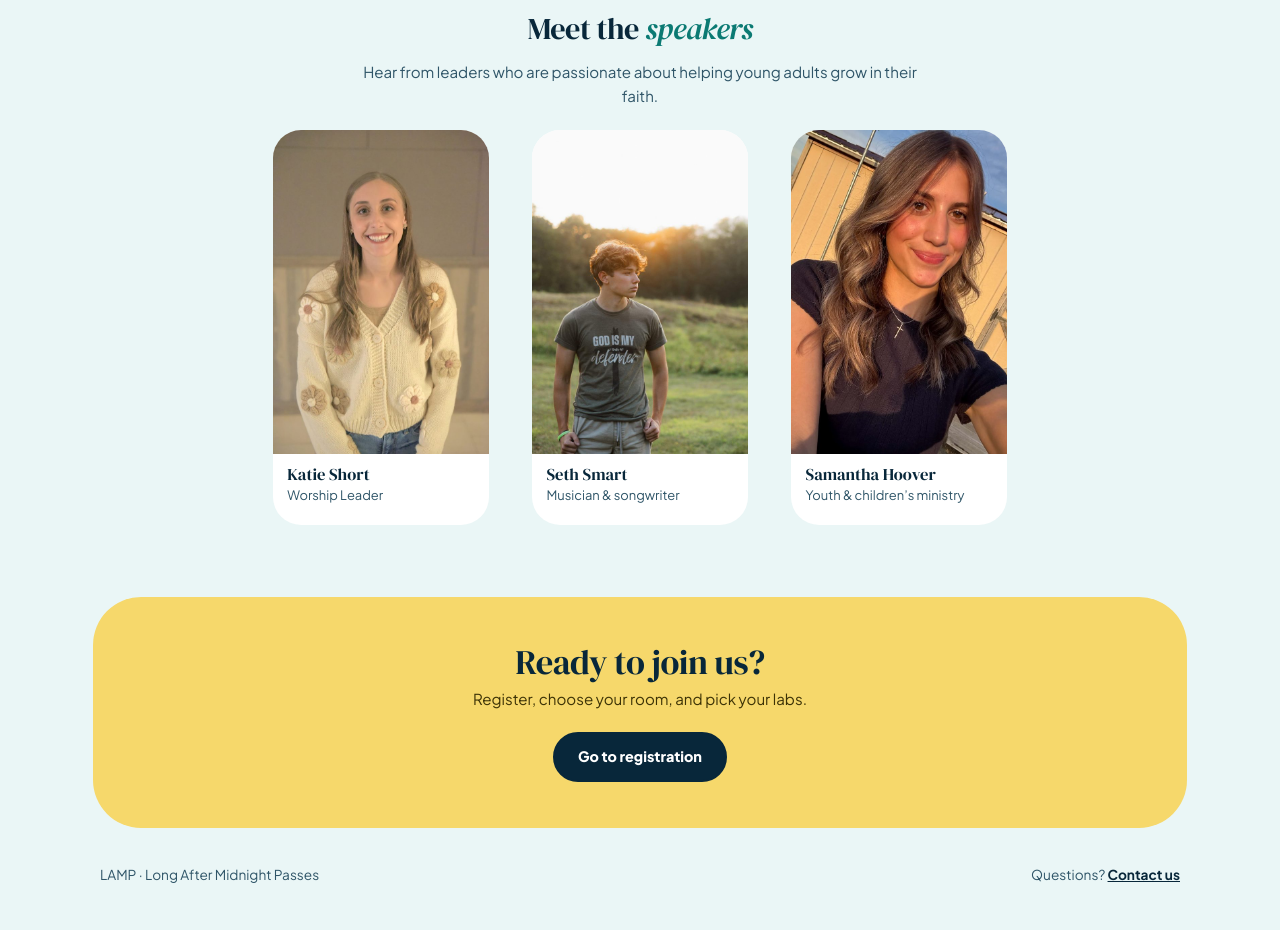
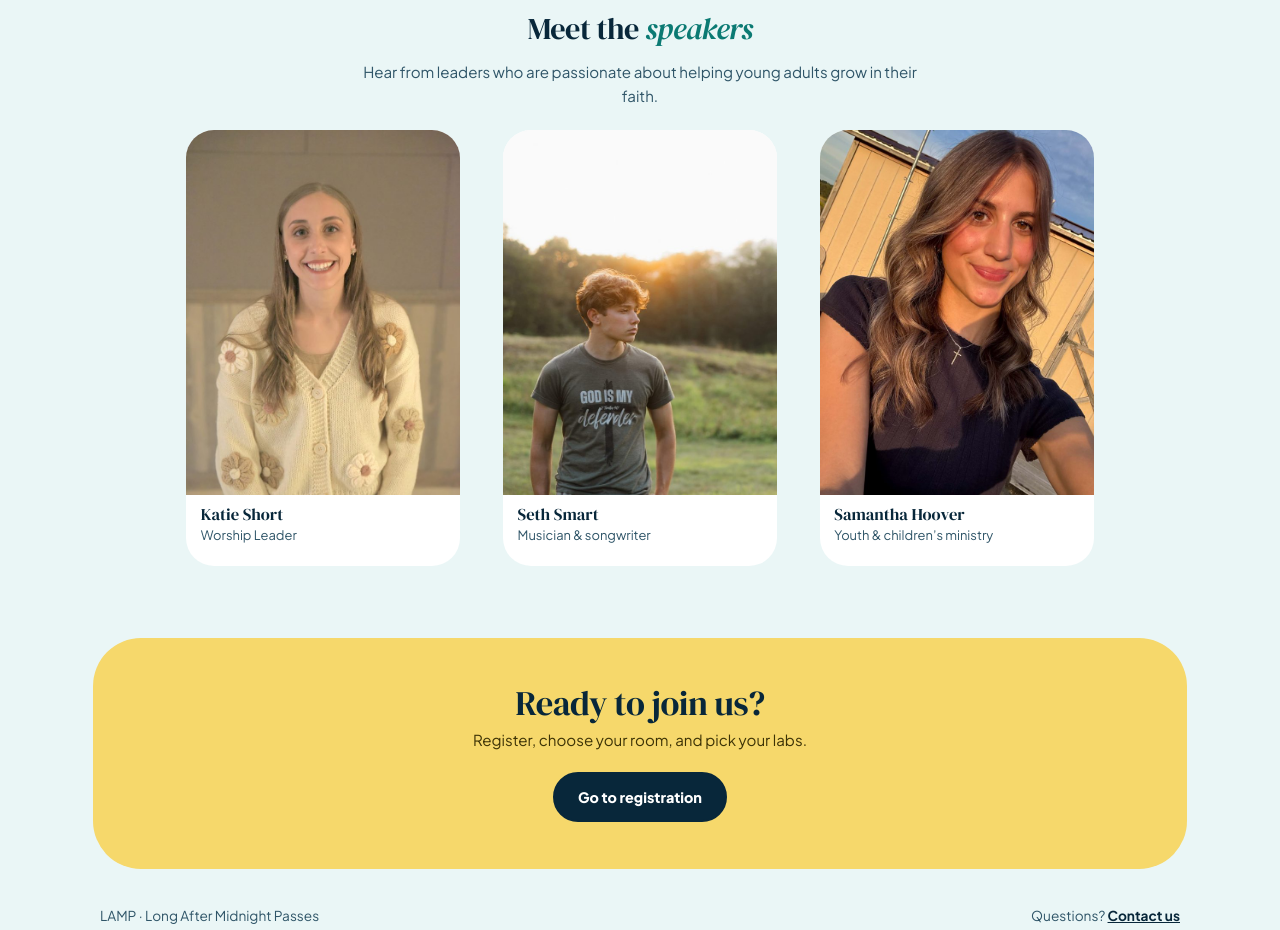
Before and after one commit to Kesterholtem21/YoungAdultsConference, a plain HTML site: page index.html in a window 1280 px wide. Shown: the part 1180-2110 px from the top of the page. Drawn offline with Linux system fonts and the light colour scheme.

Commit message:
Wider speaker cards with 3:4 photos
Co-Authored-By: Claude Sonnet 5.5 <noreply@anthropic.com>
Claude-Session: https://claude.ai/code/session_01YKEHfAAvbnNQ1PL7qNPmK6

```diff
--- a/css/styles.css
+++ b/css/styles.css
@@ -189,8 +189,8 @@ a:hover { color: var(--ink); }
 }
 .speaker-tile:hover strong { color: var(--teal); }
 @media (min-width: 40rem) {
-  .grid.tiles { grid-template-columns: repeat(3, minmax(0, 15rem)); justify-content: center; gap: clamp(1.25rem, 4vw, 3rem); }
-  .speaker-tile img { aspect-ratio: 2 / 3; object-position: 50% 0; }
+  .grid.tiles { grid-template-columns: repeat(3, minmax(0, 19rem)); justify-content: center; gap: clamp(1.25rem, 4vw, 3rem); }
+  .speaker-tile img { aspect-ratio: 3 / 4; object-position: 50% 0; }
 }
 .center { text-align: center; }
 .lead.center { margin-left: auto; margin-right: auto; }
--- a/index.html
+++ b/index.html
@@ -8,7 +8,7 @@
   <link rel="preconnect" href="https://fonts.googleapis.com">
   <link rel="preconnect" href="https://fonts.gstatic.com" crossorigin>
   <link rel="stylesheet" href="https://fonts.googleapis.com/css2?family=DM+Serif+Display:ital@0;1&family=Plus+Jakarta+Sans:wght@400;500;700;800&display=swap">
-  <link rel="stylesheet" href="css/styles.css?v=11">
+  <link rel="stylesheet" href="css/styles.css?v=12">
 </head>
 <body>
   <a class="skip" href="#main">Skip to content</a>
```
Also changed, not shown: faq.html (+1 -1 lines), register.html (+1 -1 lines), schedule.html (+1 -1 lines), speakers.html (+1 -1 lines).
